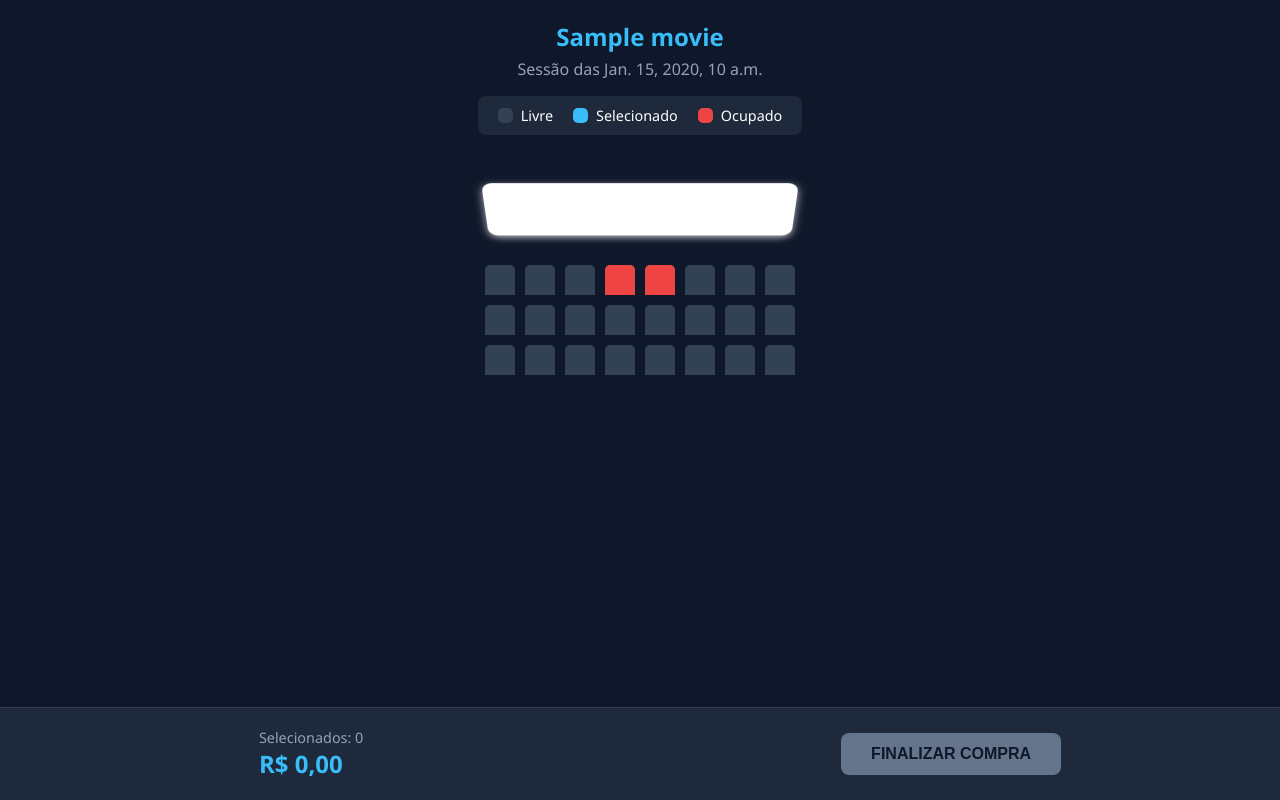
After one commit to ylanatorres/manuten-o2025_7semestre_trabalhoFinal, a Django app: template Cinema/managecinema/templates/seat_selection.html in a window 1280 px wide. The commit adds this page. Run offline with Django 3.2, Linux system fonts and the light colour scheme; the template is opened without the code that fills it: most values are stand-ins (such as "Sample title", 1, 10 or a date in 2020).

Commit message:
Projeto semi finalizado

```diff
--- a/Cinema/Cinema/urls.py
+++ b/Cinema/Cinema/urls.py
@@ -20,6 +20,7 @@ from drf_yasg.views import get_schema_view
 from drf_yasg import openapi
 from django.conf import settings
 from django.conf.urls.static import static
+from user import views as user_views
 
 schema_view = get_schema_view(
    openapi.Info(
@@ -39,6 +40,9 @@ urlpatterns = [
     path('api/v1/managecinema/', include('managecinema.urls')),
     path('api/v1/user/', include('user.urls')),
     path('admin/', admin.site.urls),
+    path('register/', user_views.register_view, name='register'),
+    path('login/', user_views.login_view, name='login'),
+    path('logout/', user_views.logout_view, name='logout'),
 
     #agrupamento de todos os apps dentro de 'api/v1/'
     path('api/v1/', include([
--- /dev/null
+++ b/Cinema/managecinema/templates/seat_selection.html
@@ -0,0 +1,182 @@
+<!DOCTYPE html>
+<html lang="pt-br">
+<head>
+    <meta charset="UTF-8">
+    <title>Escolha seus Assentos - TicketCine</title>
+    <style>
+        body { background-color: #0f172a; color: white; font-family: 'Segoe UI', sans-serif; display: flex; flex-direction: column; align-items: center; min-height: 100vh; margin: 0; }
+
+        h2 { color: #38bdf8; margin-bottom: 5px; }
+        p { color: #94a3b8; margin-top: 0; }
+
+        /* A TELA DO CINEMA */
+        .screen {
+            background-color: #fff;
+            height: 70px;
+            width: 100%;
+            max-width: 400px;
+            margin: 20px 0;
+            box-shadow: 0 3px 10px rgba(255,255,255,0.7);
+            transform: rotateX(-45deg); /* Efeito 3D inclinado */
+            border-radius: 10px;
+        }
+
+        /* LEGENDA */
+        .legend { display: flex; gap: 20px; margin-bottom: 20px; background: #1e293b; padding: 10px 20px; border-radius: 8px; }
+        .legend div { display: flex; align-items: center; gap: 8px; font-size: 0.9rem; }
+        .dot { width: 15px; height: 15px; border-radius: 5px; }
+        .dot.free { background-color: #334155; }
+        .dot.selected { background-color: #38bdf8; }
+        .dot.occupied { background-color: #ef4444; }
+
+        /* GRADE DE CADEIRAS */
+        .container { perspective: 1000px; margin-bottom: 30px; }
+        .seat-grid { display: grid; grid-template-columns: repeat(8, 1fr); gap: 10px; width: fit-content; margin: 0 auto; }
+
+        .seat {
+            width: 30px;
+            height: 30px;
+            background-color: #334155; /* Cor Livre */
+            border-radius: 5px 5px 0 0; /* Formato de cadeira */
+            cursor: pointer;
+            transition: 0.2s;
+        }
+
+        .seat:hover:not(.occupied) { transform: scale(1.2); }
+
+        .seat.selected { background-color: #38bdf8; box-shadow: 0 0 10px #38bdf8; }
+
+        .seat.occupied { background-color: #ef4444; cursor: not-allowed; }
+
+        /* BARRA DE TOTAL */
+        .summary-bar {
+            position: fixed; bottom: 0; left: 0; width: 100%;
+            background-color: #1e293b; padding: 20px;
+            display: flex; justify-content: space-around; align-items: center;
+            border-top: 1px solid #334155;
+        }
+        .total-price { font-size: 1.5rem; font-weight: bold; color: #38bdf8; }
+
+        .btn-finish {
+            background-color: #38bdf8; color: #0f172a;
+            padding: 12px 30px; border: none; border-radius: 8px;
+            font-weight: bold; font-size: 1rem; cursor: pointer;
+            text-decoration: none;
+        }
+        .btn-finish:disabled { background-color: #64748b; cursor: not-allowed; }
+
+    </style>
+</head>
+<body>
+
+    <h2>{{ movie.movie_name }}</h2>
+    <p>Sessão das {{ time }}</p>
+
+    <div class="legend">
+        <div><div class="dot free"></div> Livre</div>
+        <div><div class="dot selected"></div> Selecionado</div>
+        <div><div class="dot occupied"></div> Ocupado</div>
+    </div>
+
+    <div class="container">
+        <div class="screen"></div>
+
+        <div class="seat-grid">
+            <div class="seat" data-seat="A1"></div>
+            <div class="seat" data-seat="A2"></div>
+            <div class="seat" data-seat="A3"></div>
+            <div class="seat occupied"></div> <div class="seat occupied"></div>
+            <div class="seat" data-seat="A6"></div>
+            <div class="seat" data-seat="A7"></div>
+            <div class="seat" data-seat="A8"></div>
+
+            <div class="seat" data-seat="B1"></div>
+            <div class="seat" data-seat="B2"></div>
+            <div class="seat" data-seat="B3"></div>
+            <div class="seat" data-seat="B4"></div>
+            <div class="seat" data-seat="B5"></div>
+            <div class="seat" data-seat="B6"></div>
+            <div class="seat" data-seat="B7"></div>
+            <div class="seat" data-seat="B8"></div>
+
+            <div class="seat" data-seat="C1"></div>
+            <div class="seat" data-seat="C2"></div>
+            <div class="seat" data-seat="C3"></div>
+            <div class="seat" data-seat="C4"></div>
+            <div class="seat" data-seat="C5"></div>
+            <div class="seat" data-seat="C6"></div>
+            <div class="seat" data-seat="C7"></div>
+            <div class="seat" data-seat="C8"></div>
+        </div>
+    </div>
+
+    <div class="summary-bar">
+        <div>
+            <div style="font-size: 0.9rem; color: #94a3b8;">Selecionados: <span id="count">0</span></div>
+            <div class="total-price">R$ <span id="total">0,00</span></div>
+        </div>
+        <button id="btn-checkout" class="btn-finish" disabled>
+            FINALIZAR COMPRA
+        </button>
+    </div>
+
+    <script>
+        const container = document.querySelector('.seat-grid');
+        const seats = document.querySelectorAll('.seat:not(.occupied)');
+        const count = document.getElementById('count');
+        const total = document.getElementById('total');
+        const btnCheckout = document.getElementById('btn-checkout');
+
+        const ticketPrice = {{ price }}; // Pega o preço vindo do Python
+
+        // Função para atualizar totais
+        function updateSelectedCount() {
+            const selectedSeats = document.querySelectorAll('.seat.selected');
+            const selectedSeatsCount = selectedSeats.length;
+
+            count.innerText = selectedSeatsCount;
+            total.innerText = (selectedSeatsCount * ticketPrice).toFixed(2).replace('.', ',');
+
+            // Habilita ou desabilita o botão
+            if (selectedSeatsCount > 0) {
+                btnCheckout.disabled = false;
+            } else {
+                btnCheckout.disabled = true;
+            }
+        }
+
+        // Evento de Clique na Cadeira
+        container.addEventListener('click', (e) => {
+            if (e.target.classList.contains('seat') && !e.target.classList.contains('occupied')) {
+                e.target.classList.toggle('selected');
+                updateSelectedCount();
+            }
+        });
+
+        // --- NOVA LÓGICA DO BOTÃO FINALIZAR ---
+        btnCheckout.addEventListener('click', () => {
+            // 1. Pega quais cadeiras estão selecionadas
+            const selectedSeatsElements = document.querySelectorAll('.seat.selected');
+            const selectedSeatsArray = [];
+
+            selectedSeatsElements.forEach(seat => {
+                selectedSeatsArray.push(seat.getAttribute('data-seat'));
+            });
+
+            // Transforma em texto (Ex: "A1,A2")
+            const seatsString = selectedSeatsArray.join(',');
+
+            // Pega o valor total
+            const totalValue = total.innerText;
+
+            // Dados vindos do Django
+            const movieId = "{{ movie.id }}";
+            const time = "{{ time }}";
+
+            // 2. Redireciona para a página de sucesso
+            // Usa a tag 'url' do Django para garantir que o link esteja certo
+            window.location.href = `{% url 'booking_finish' %}?movie_id=${movieId}&time=${time}&seats=${seatsString}&total=${totalValue}`;
+        });
+    </script>
+</body>
+</html>
--- a/Cinema/managecinema/urls.py
+++ b/Cinema/managecinema/urls.py
@@ -21,4 +21,7 @@ router.register('cinema_arrange_slot', CinemaArrangeSlotViewsets, 'cinema_arrang
 urlpatterns = [
     path(r'', include(router.urls)),
     path('home/', views.home, name='home'),
+    path('movie/<int:movie_id>/', views.movie_detail, name='movie_detail'),
+    path('booking/<int:movie_id>/<str:session_time>/', views.seat_selection, name='seat_selection'),
+    path('booking/finish/', views.booking_finish, name='booking_finish'),
 ]
```
Also changed, not shown: Cinema/managecinema/templates/home.html (+10 -4 lines), Cinema/managecinema/templates/movie_detail.html (added, +91 -0 lines), Cinema/managecinema/templates/ticket_confirmation.html (added, +115 -0 lines), Cinema/managecinema/views.py (+43 -0 lines), Cinema/user/templates/login.html (added, +77 -0 lines), Cinema/user/templates/register.html (added, +43 -0 lines), Cinema/user/views.py (+52 -0 lines), Cinema/db.sqlite3.
